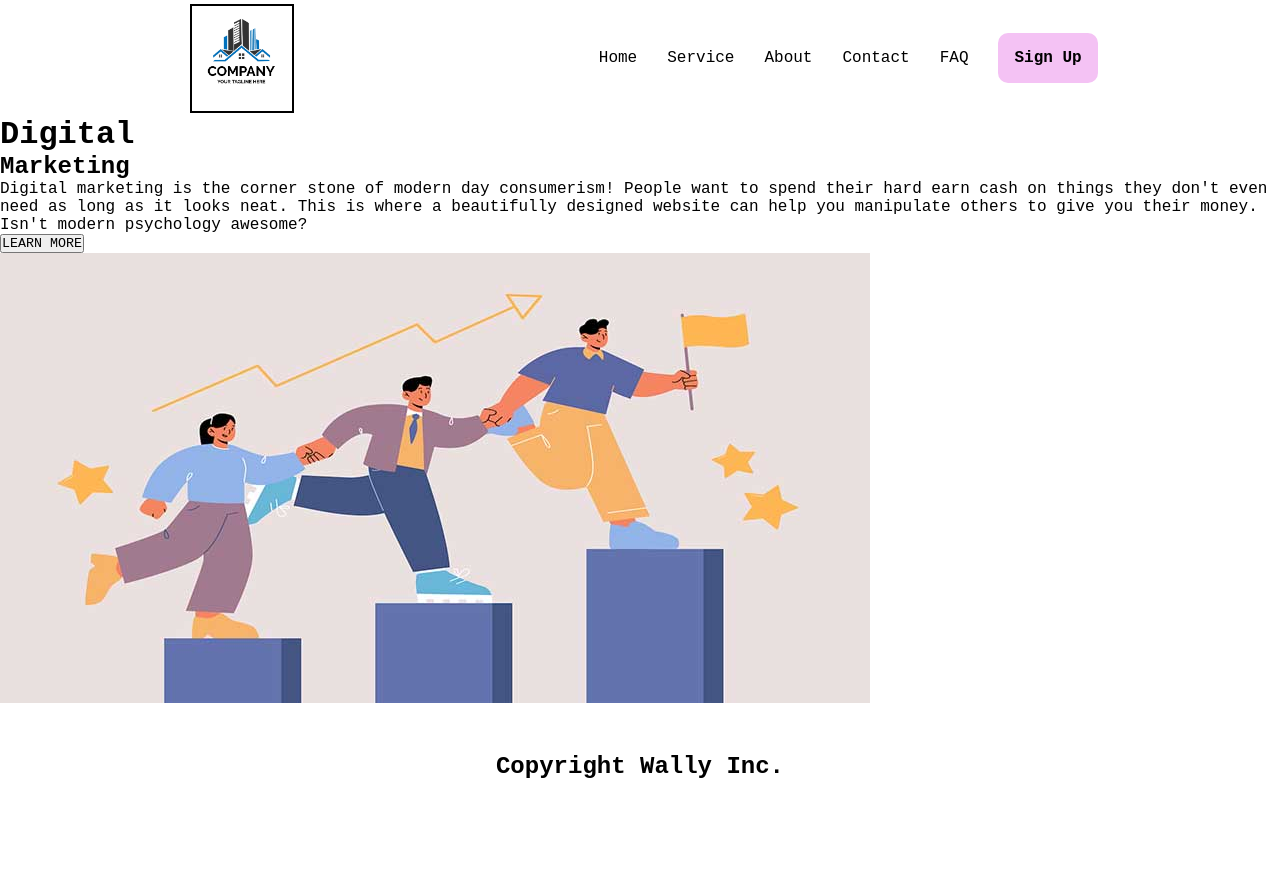
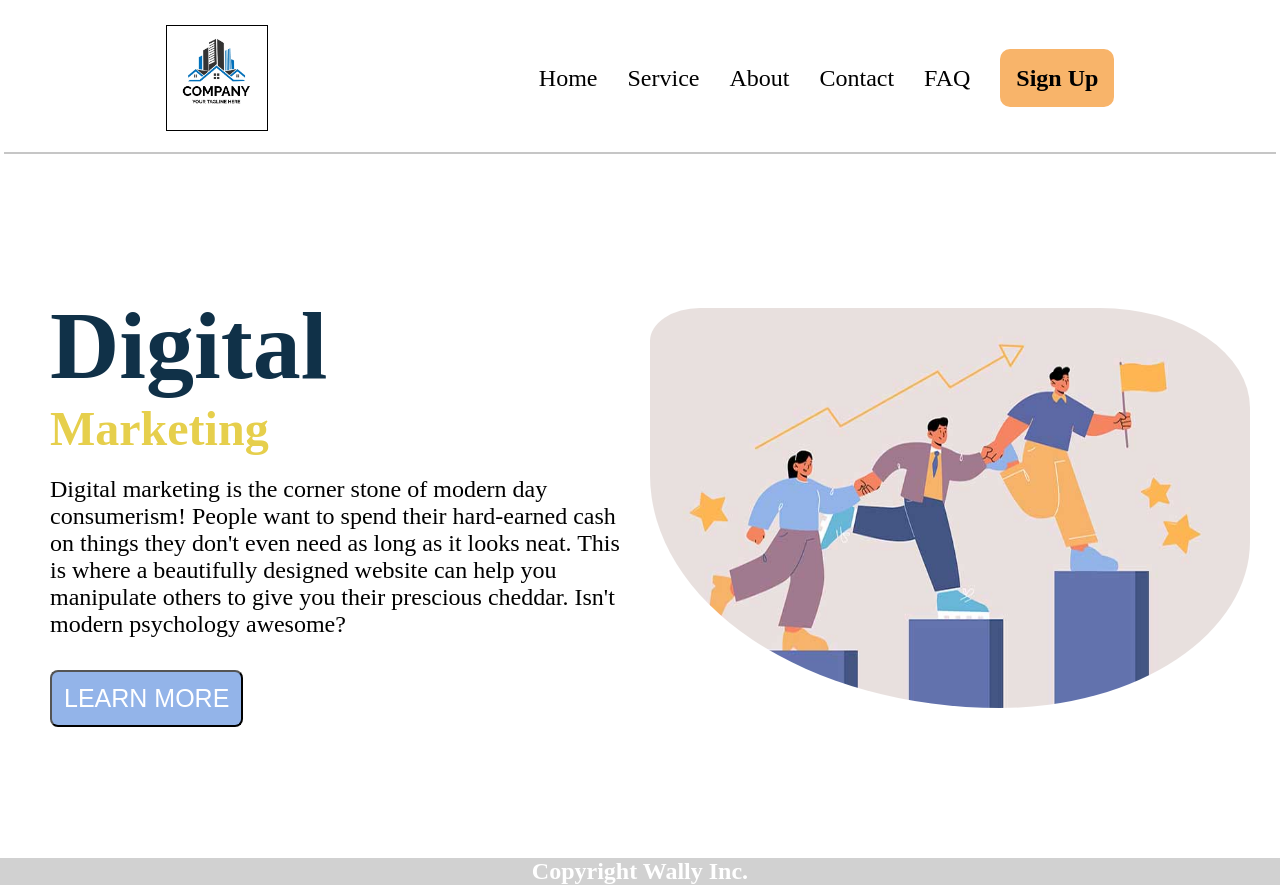
Before and after one commit to Wally132/Flexbox-exercise2, a plain HTML site: page index.html in a window 1280 px wide. Before the commit the page ends 824 px from the top, so only its background shows below. Drawn offline with Linux system fonts and the light colour scheme.

Commit message:
Finished HTML and CSS

```diff
--- a/index.html
+++ b/index.html
@@ -4,10 +4,11 @@
     <meta charset="UTF-8">
     <meta name="viewport" content="width=device-width, initial-scale=1.0">
     <link rel="stylesheet" href="style.css">
+    <link href="https://fonts.googleapis.com/css2?family=Roboto+Slab:wght@100..900&family=Roboto:ital,wght@0,100;0,300;0,400;0,500;0,700;0,900;1,100;1,300;1,400;1,500;1,700;1,900&display=swap" rel="stylesheet">
     <title>Corporate Sample Site</title>
 </head>
 <body>
-    <!--nav bar-->
+    <!-- nav bar -->
         <nav>
             <div class="nav">
                 <div class="logo">
@@ -20,29 +21,37 @@
                         <li><a href="#">About</a></li>
                         <li><a href="#">Contact</a></li>
                         <li><a href="#">FAQ</a></li>
-                        <li><a href="#" class="signup">Sign Up</a></li>
+                        <li><a href="#" id="signup-btn" class="signup">Sign Up</a></li>
                     </ul>
                 </div>
             </div>
         </nav>
+
+    <!-- Main -->
+
     <main>
+        <div class="container">
             <div class="content-left">
+                <div class="content-header">
                 <h1>Digital</h1>
                 <h2>Marketing</h2>
+            </div>
                 <p class="content-para">Digital marketing is the corner stone of modern day consumerism!
-                People want to spend their hard earn cash on things they don't even need as long as it looks neat.
-                This is where a beautifully designed website can help you manipulate others to give you their money.
+                    People want to spend their hard-earned cash on things they don't even need as long as it looks neat.
+                    This is where a beautifully designed website can help you manipulate others to give you their prescious cheddar.
                     Isn't modern psychology awesome?</p>
-            <button>LEARN MORE</button>
+                <button class="learn-more">LEARN MORE</button>
             </div>
             <div class="content-right">
                 <img src="./images/Corporate People.jpeg" alt="Corporate Slaves having a friendly competition">
             </div>
-    </main>
-
-</body>
+        </div>
 
     <footer>
         <h2>Copyright Wally Inc.</h2>
     </footer>
+</main>
+</body>
+
+
 </html>
--- a/style.css
+++ b/style.css
@@ -2,17 +2,23 @@
     margin: 0;
     padding: 0;
     box-sizing: border-box;
-    font-family: 'Courier New', Courier, monospace;
 }
 
-.nav, footer {
+body {
+    display: flex;
+    flex-direction: column;
+    min-height: 100vh;
+}
+
+.nav {
     display: flex;
     justify-content: space-around;
     flex-direction: row;
     align-items: center;
-    height: 100px;
+    height: 150px;
     padding: 26px;
-    margin: 8px;
+    margin: 4px;
+    border-bottom: 2px solid rgb(198, 198, 198);
 }
 
 .menu ul {
@@ -21,6 +27,7 @@
     gap: 30px;
     list-style: none;
     text-decoration: none;
+    font-size: 1.5rem;
 }
 
 .menu a {
@@ -29,13 +36,69 @@
 }
 
 .logo {
-    margin: 8px;
-    border: solid 2px black
+    padding: 0;
+    margin: 0;
+    border: solid 1px black
 }
 
 .signup {
-    background-color: rgb(244, 194, 244);
+    background-color: rgba(248,180,106,255);
     padding: 16px;
     border-radius: 10px;
     font-weight: 900;
 }
+
+.container {
+    height: 700px;
+    display: flex;
+    flex-direction: row;
+    justify-content: space-around;
+    align-items: center;
+    padding: 30px;
+}
+
+.content-left {
+    display: flex;
+    flex-direction: column;
+    justify-content: space-around;
+    align-items: flex-start;
+    gap: 20px;
+    padding: 20px;
+    font-size: 1.5rem;
+}
+
+.content-right img {
+    display: flex;
+    flex-basis: auto;
+    height: 400px;
+    width: 600px;
+    border-radius: 10% 30% 50% 70%;
+}
+
+.content-left h1 {
+    color: rgb(16, 49, 72);
+    font-size: 6rem;
+}
+
+.content-left h2 {
+    color: rgb(230, 207, 76);
+    font-size: 3rem;
+}
+
+footer {
+    display: flex;
+    justify-content: flex-end;
+    flex-direction: column;
+    align-items: center;
+    background-color: rgb(209, 209, 209);
+    color: white;
+}
+
+.learn-more {
+    margin-top: 12px;
+    font-size: 25px;
+    border-radius: 8px;
+    padding: 12px;
+    background-color: rgba(147,180,233,255);
+    color: white;
+}
```
Lines whose indentation alone changed are shown as unchanged.
